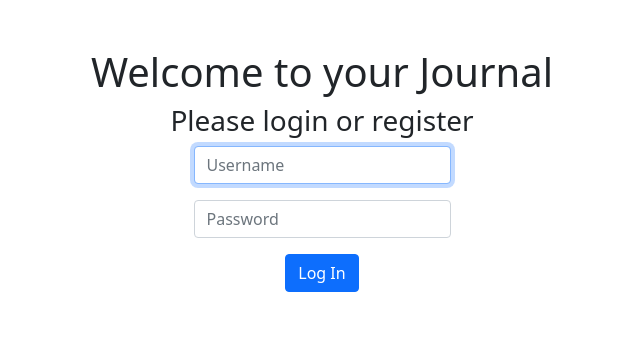
After one commit to Dscdago/journal, a Flask app: page /login in a window 1280 px wide. The commit adds this page. Shown: the top 339 px of the page, without its empty margins (318-958 px from the left). Run offline with Flask 2, Linux system fonts and the light colour scheme; some libraries are stand-ins or nearby versions.

Commit message:
Added files and login template

```diff
--- a/app.py
+++ b/app.py
@@ -1,11 +1,56 @@
 # Flask application
 import os
-from flask import Flask, render_template
+from cs50 import SQL
+from flask import Flask, render_template, request, session, redirect
+from flask_session import Session
+from tempfile import mkdtemp
+from werkzeug.exceptions import default_exceptions, HTTPException, InternalServerError
+from werkzeug.security import check_password_hash, generate_password_hash
+import datetime
+
+from helpers import login_required
+
 
 # Define app
 app = Flask(__name__)
 
+# Ensure templates are auto-reloaded
+app.config["TEMPLATES_AUTO_RELOAD"] = True
+
+# Configure session to use filesystem (instead of signed cookies)
+app.config["SESSION_PERMANENT"] = False
+app.config["SESSION_TYPE"] = "filesystem"
+Session(app)
+
+# Configure CS50 library to use Sqlite databse
+# TODO
+
+# Ensure responses aren't cached
+@app.after_request
+def after_request(response):
+    response.headers["Cache-Control"] = "no-cache, no-store, must-revalidate"
+    response.headers["Expires"] = 0
+    response.headers["Pragma"] = "no-cache"
+    return response
+
+
 # Define index route
 @app.route("/")
+@login_required
 def index():
     return render_template("index.html")
+
+# Login route
+@app.route("/login", methods=["GET", "POST"])
+def login():
+    """Log user in"""
+
+    # forget any user_id
+    session.clear()
+
+    # User reached route via POST (as submitting a form via POST)
+    if request.method == "POST":
+        # Ensure username was submitted
+        return redirect("/")
+    else:
+        return render_template("login.html")
--- a/templates/index.html
+++ b/templates/index.html
@@ -1,10 +1,10 @@
 {% extends "layout.html" %}
 
 {% block title %}
-    Hello
+    Welcome
 {% endblock %}
 
 {% block body %}
-    <p>Hello World!</p>
+    <p>Welcome to your journal</p>
     <p>This is the start of my journal application</p>
 {% endblock %}
--- a/templates/layout.html
+++ b/templates/layout.html
@@ -1,12 +1,22 @@
 <!DOCTYPE html>
 
 <html lang="en">
-    <title>
-        {% block title %}
-        {% endblock %}
-    </title>
+    <head>
+        <meta = charset="utf-8">
+        <meta name="viewport" content="initial-scale=1, width=device-width">
+
+        <!--Bootstrap-->
+        <link crossorigin="anonymous" href="https://cdn.jsdelivr.net/npm/bootstrap@5.1.3/dist/css/bootstrap.min.css" integrity="sha384-1BmE4kWBq78iYhFldvKuhfTAU6auU8tT94WrHftjDbrCEXSU1oBoqyl2QvZ6jIW3" rel="stylesheet">
+        <script crossorigin="anonymous" src="https://cdn.jsdelivr.net/npm/bootstrap@5.1.3/dist/js/bootstrap.bundle.min.js" integrity="sha384-ka7Sk0Gln4gmtz2MlQnikT1wXgYsOg+OMhuP+IlRH9sENBO0LRn5q+8nbTov4+1p"></script>
+
+        <!--CSS-->
+        <link href="/static/style.css" rel="stylesheet">
+
+        <title>{% block title %}{% endblock %}</title>
+    </head>
     <body>
-        {% block body %}
-        {% endblock %}
+        <main class="container-fluid py-5 text-center">
+            {% block main %}{% endblock %}
+        </main>
     </body>
 </html>
--- /dev/null
+++ b/templates/login.html
@@ -0,0 +1,19 @@
+{% extends "layout.html" %}
+
+{% block title %}
+    Log in
+{% endblock %}
+
+{% block main %}
+    <h1>Welcome to your Journal</h1>
+    <h3>Please login or register</h3>
+    <form action="/login" method="post">
+        <div class="mb-3">
+            <input autocomplete="off" autofocus class="form-control mx-auto w-auto" id="username" name="username" placeholder="Username" type="text">
+        </div>
+        <div class="mb-3">
+            <input class="form-control mx-auto w-auto" id="password" name="password" placeholder="Password" type="password">
+        </div>
+        <button class="btn btn-primary" type="submit">Log In</button>
+    </form>
+{% endblock %}
```
Also changed, not shown: helpers.py (added, +14 -0 lines), static/style.css (added), 1 other file.
